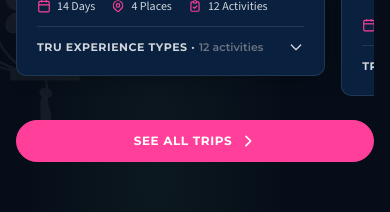
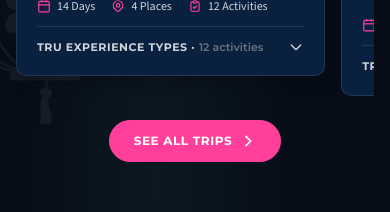
Before and after one commit to markpope8507/trutravels, a Next.js app: page /destinations/asia/thailand in a window 390 px wide. Shown: the part 1340-1552 px from the top of the page. Built offline with nearby package versions, Linux system fonts and the light colour scheme.

Commit message:
Country page: mobile "See All Trips" button hugs its content, centred
Drop w-full and wrap in a centred flex container so the mobile button sizes to
its label instead of spanning the full screen width.

Co-Authored-By: Claude Opus 4.8 (1M context) <noreply@anthropic.com>

```diff
--- a/src/components/country-page.tsx
+++ b/src/components/country-page.tsx
@@ -495,13 +495,15 @@ export default function CountryPage({ country }: { country: Country }) {
           </button>
         </div>
         {/* Mobile "see all" CTA */}
+        <div className="sm:hidden mt-6 flex justify-center">
           <Link
             href={`/explore/all-trips?country=${encodeURIComponent(country.name)}`}
-          className="sm:hidden mt-6 inline-flex w-full items-center justify-center gap-2 rounded-full border border-tru-pink bg-tru-pink px-6 py-3 text-xs font-bold text-white active:bg-tru-pink-light transition-all duration-200 uppercase tracking-wider font-heading"
+            className="inline-flex items-center gap-2 rounded-full border border-tru-pink bg-tru-pink px-6 py-3 text-xs font-bold text-white active:bg-tru-pink-light transition-all duration-200 uppercase tracking-wider font-heading"
           >
             See All Trips
             <svg className="h-4 w-4" fill="none" viewBox="0 0 24 24" stroke="currentColor" strokeWidth={2.5}><path strokeLinecap="round" strokeLinejoin="round" d="M9 5l7 7-7 7" /></svg>
           </Link>
+        </div>
       </section>
 
       {/* Video Diaries */}
```
Lines whose indentation alone changed are shown as unchanged.
